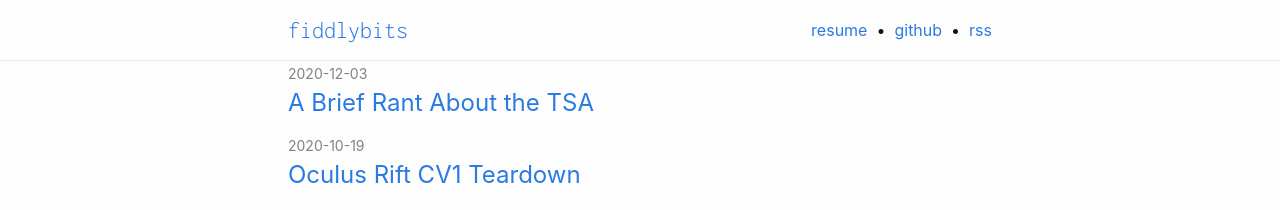
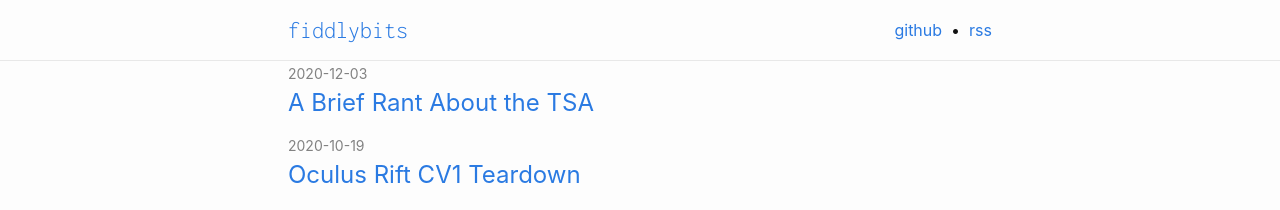
Before and after one commit to seansfkelley/seansfkelley.github.io, a Jekyll site: the page built from index.md, in a window 1280 px wide. Shown: the top 210 px of the page. Built offline with Jekyll 4.4.1, drawn with Linux system fonts in a browser that asks for light colours; some web fonts are replaced.

Commit message:
Remove resume link.

```diff
--- a/_includes/header.html
+++ b/_includes/header.html
@@ -2,8 +2,6 @@
   <div class="content-wrapper">
     <a class="site-title" href="{{ "/" | relative_url }}">{{ site.title | escape }}</a>
     <span>
-      <a href="{{ "/resume.pdf" | relative_url }}">resume</a>
-      &nbsp;•&nbsp;
       <a href="https://github.com/seansfkelley">github</a>
       &nbsp;•&nbsp;
       <a href="{{ "/feed.xml" | relative_url }}">rss</a>
```
